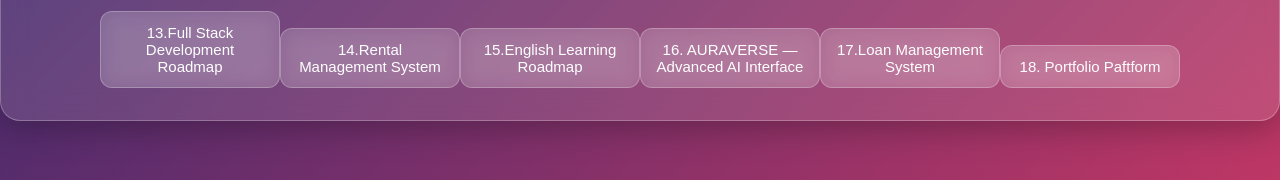
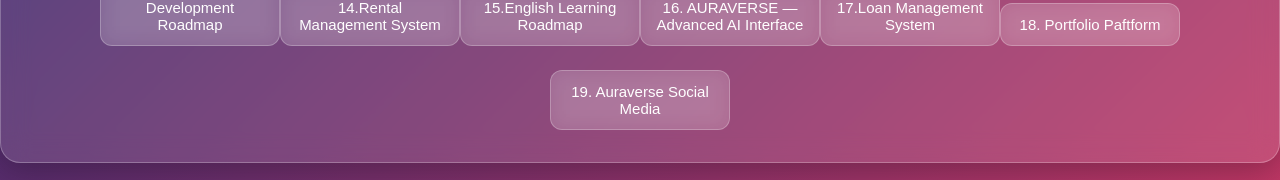
Before and after one commit to kumarayshu852/deploymern, a React (Create React App) app in the folder frontend/: page /home in a window 1280 px wide. Shown: the part 552-732 px from the top of the page. Built offline with nearby package versions, Linux system fonts and the light colour scheme; no server answers; sample sign-in values are in the browser's storage.

Commit message:
Update Home.js
new Add projects

```diff
--- a/frontend/src/pages/Home.js
+++ b/frontend/src/pages/Home.js
@@ -121,6 +121,9 @@
                     <Link to="https://portfolio-paftform.vercel.app/">
                     <button className="ko">18. Portfolio Paftform</button>
                 </Link>
+                     <Link to="https://auraverse-social-media-sp4x.vercel.app/">
+                    <button className="ko">19. Auraverse Social Media</button>
+                </Link>
         </div>
 
 
```
